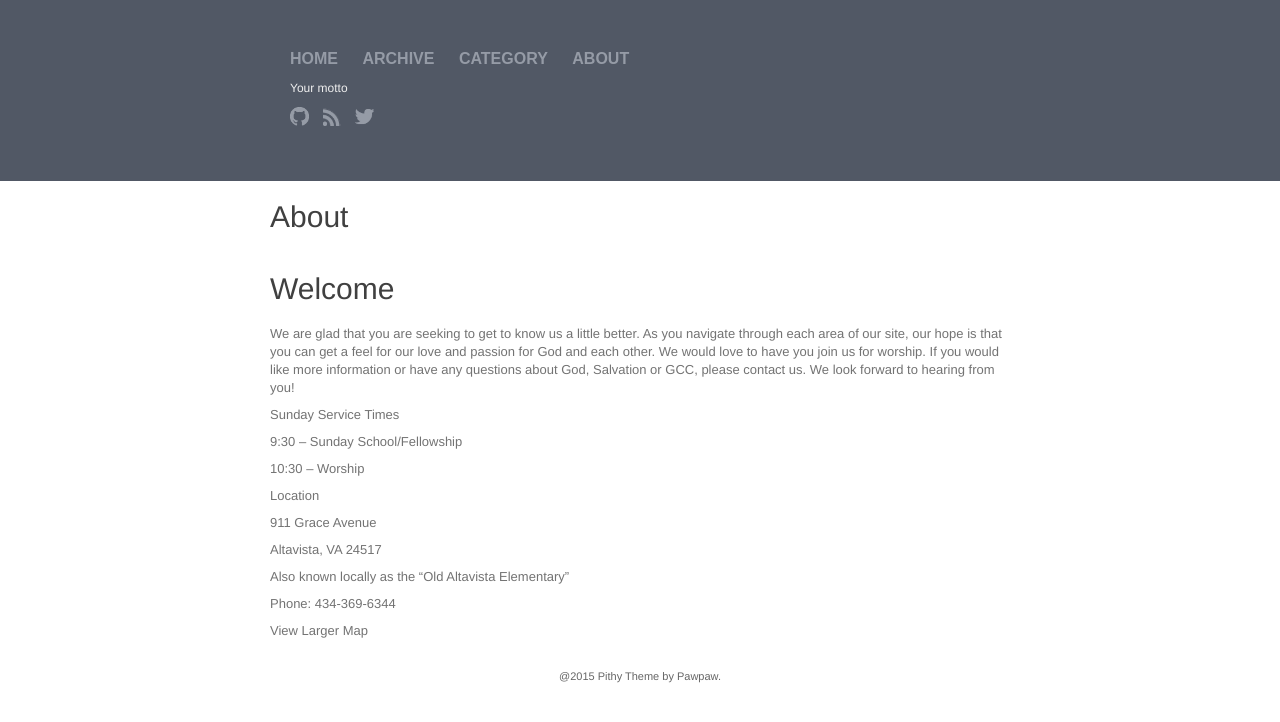
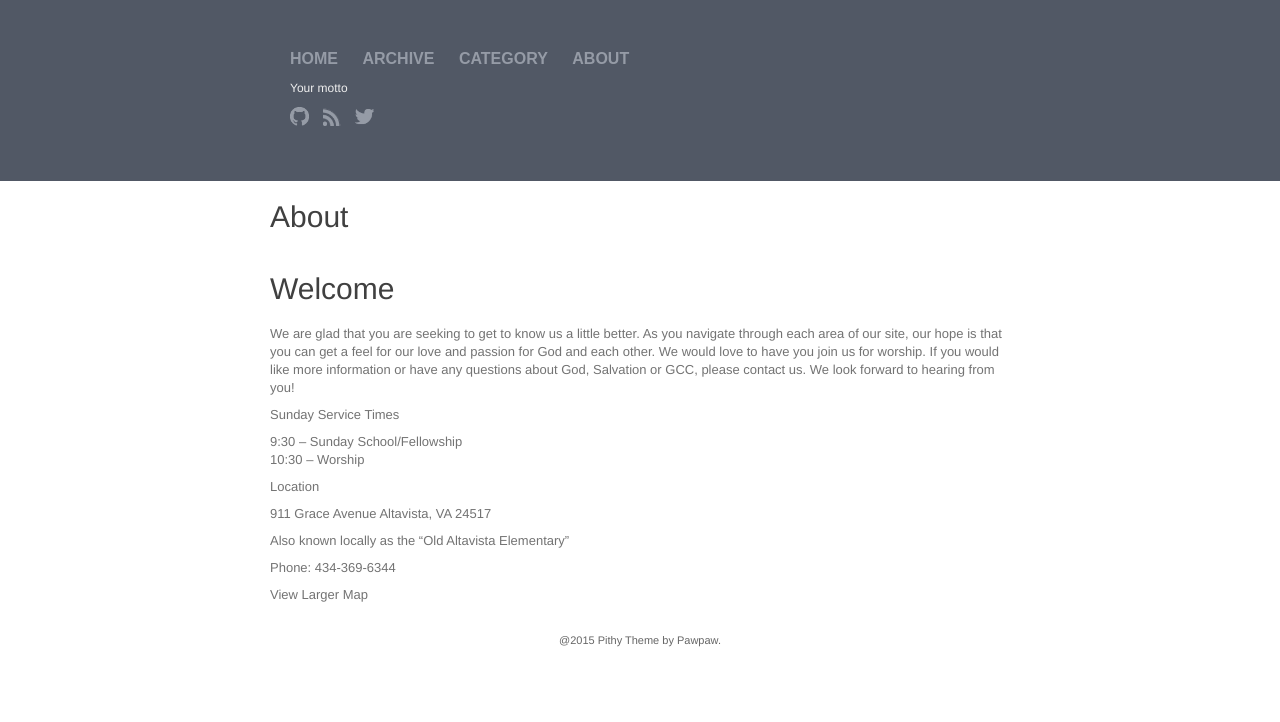
Before and after one commit to grace-community-church/grace-community-church.github.io, a Jekyll site: the page built from about.md, in a window 1280 px wide. Shown: the top 722 px of the page. Built offline with Jekyll 4.4.1, drawn with Linux system fonts in a browser that asks for light colours.

```diff
--- a/about.md
+++ b/about.md
@@ -11,14 +11,13 @@ We are glad that you are seeking to get to know us a little better.  As you navi
 Sunday Service Times
 
 9:30 – Sunday School/Fellowship
+10:30 – Worship
 
-10:30 – Worship
+
 
 Location
 
-911 Grace Avenue
-
-Altavista, VA 24517
+911 Grace Avenue  Altavista, VA 24517
 
 Also known locally as the “Old Altavista Elementary”
 
```
